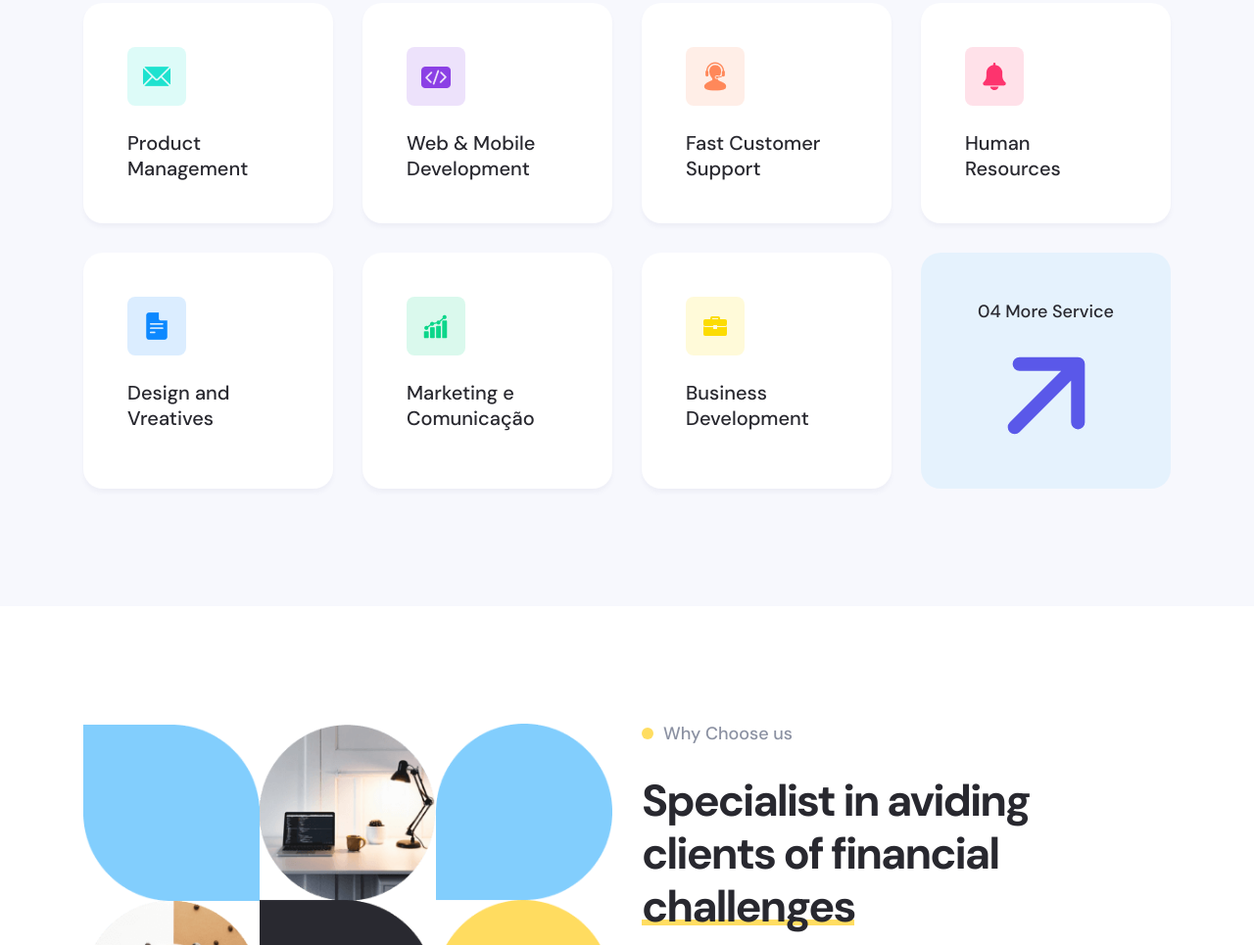
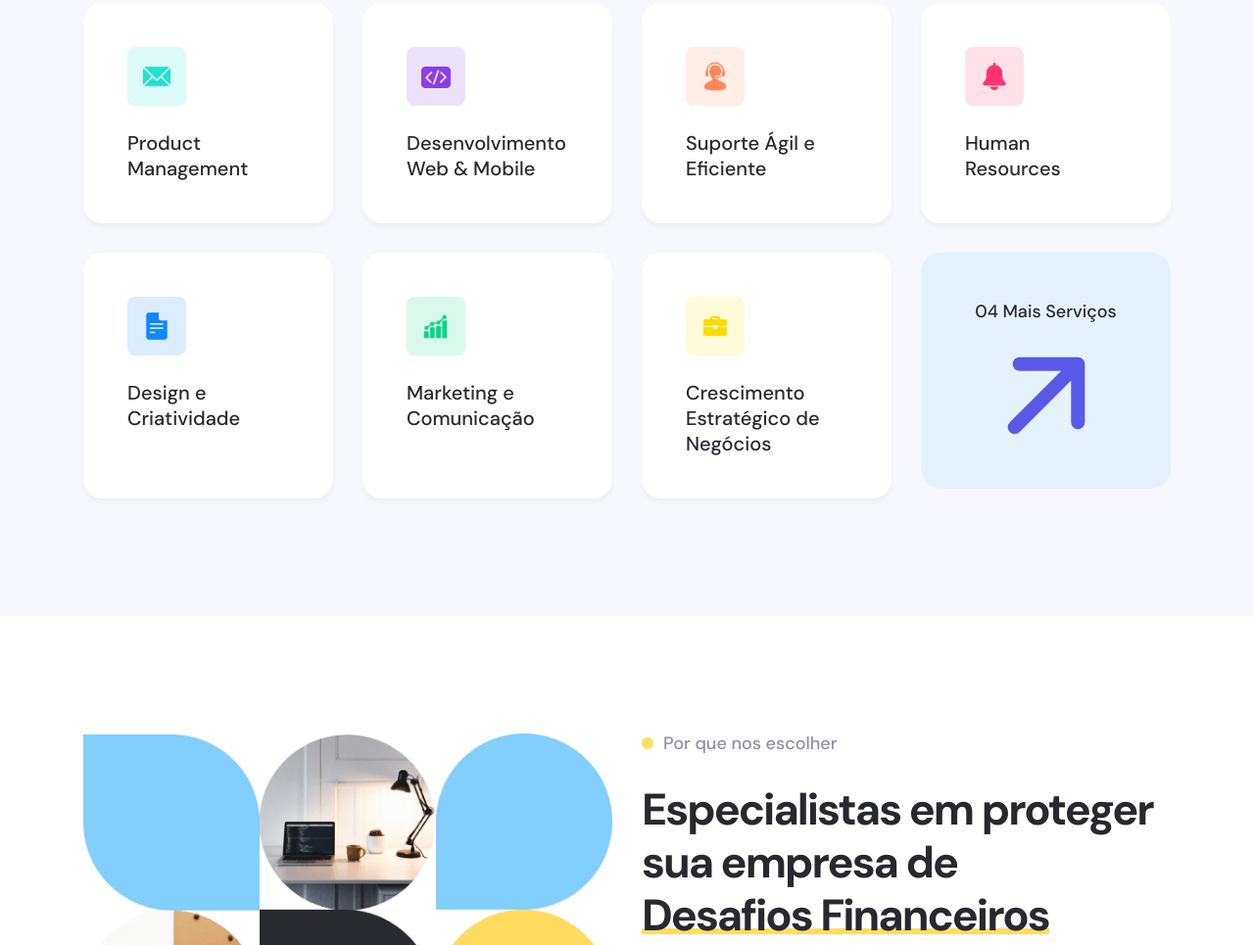
Before and after one commit to FelipeFerreiraReis777/FFR-Media, a plain HTML site: page index.html in a window 1280 px wide. Shown: the part 1319-2284 px from the top of the page at 98% size. Drawn offline with nearby package versions, Linux system fonts and the light colour scheme.

Commit message:
Traduzindo
Estou traduzindo o projeto e pensando em como melhorar ele.

```diff
--- a/index.html
+++ b/index.html
@@ -172,7 +172,7 @@
       <section class="section service" id="service" aria-label="service">
         <div class="container">
 
-          <p class="section-subtitle has-before text-center">Our Services</p>
+          <p class="section-subtitle has-before text-center">Serviços Prestados</p>
 
           <h2 class="h2 section-title text-center">Managing you business with our <span class="has-before">best
               service</span></h2>
@@ -203,7 +203,7 @@
                 </div>
 
                 <h3 class="h3">
-                  <a href="#" class="card-title">Web & Mobile Development</a>
+                  <a href="#" class="card-title">Desenvolvimento Web & Mobile</a>
                 </h3>
 
               </div>
@@ -218,7 +218,7 @@
                 </div>
 
                 <h3 class="h3">
-                  <a href="#" class="card-title">Fast Customer Support</a>
+                  <a href="#" class="card-title">Suporte Ágil e Eficiente</a>
                 </h3>
 
               </div>
@@ -248,7 +248,7 @@
                 </div>
 
                 <h3 class="h3">
-                  <a href="#" class="card-title">Design and Vreatives</a>
+                  <a href="#" class="card-title">Design e Criatividade</a>
                 </h3>
 
               </div>
@@ -278,7 +278,7 @@
                 </div>
 
                 <h3 class="h3">
-                  <a href="#" class="card-title">Business Development</a>
+                  <a href="#" class="card-title">Crescimento Estratégico de Negócios</a>
                 </h3>
 
               </div>
@@ -286,7 +286,7 @@
 
             <li>
               <a href="#" class="link-card" style="--color: 203, 97%, 75%">
-                <span class="span">04 More Service</span>
+                <span class="span">04 Mais Serviços</span>
 
                 <ion-icon name="arrow-forward" aria-hidden="true"></ion-icon>
               </a>
@@ -315,10 +315,10 @@
 
           <div class="feature-content">
 
-            <p class="section-subtitle has-before">Why Choose us</p>
+            <p class="section-subtitle has-before">Por que nos escolher</p>
 
             <h2 class="h2 section-title">
-              Specialist in aviding clients of financial <span class="has-before">challenges</span>
+              Especialistas em proteger sua empresa de<span class="has-before">Desafios Financeiros</span>
             </h2>
 
             <ul class="feature-list">
```
